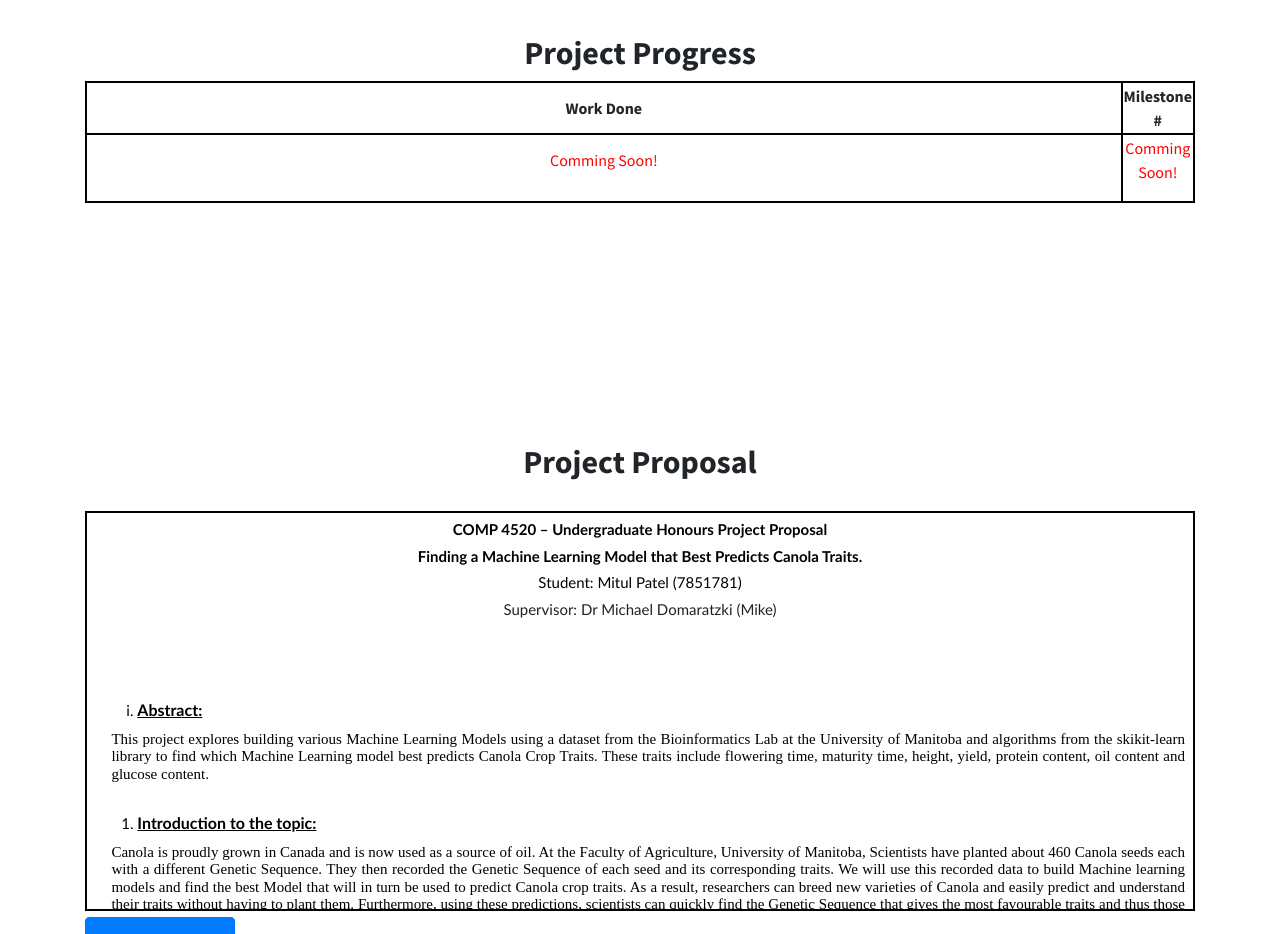
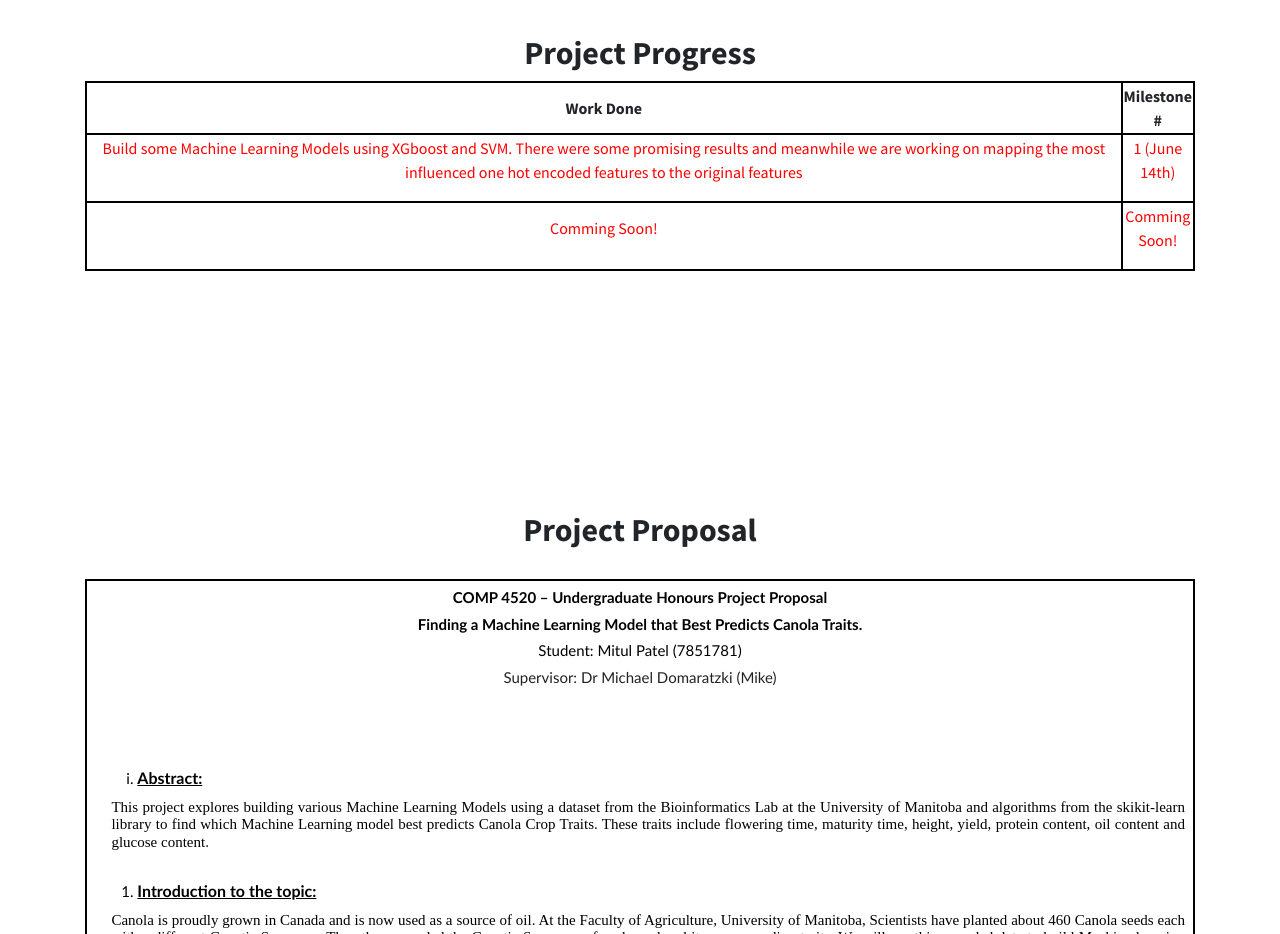
Before and after one commit to Mitul264/HonorsProjectProgress, a plain HTML site: page index.html in a window 1280 px wide. Shown: the part 1340-2274 px from the top of the page. Drawn offline with Linux system fonts and the light colour scheme.

Commit message:
Update index.html

```diff
--- a/index.html
+++ b/index.html
@@ -100,6 +100,11 @@
             </tr>
 
             <tr>
+              <td><p style="color:red" > Build some Machine Learning Models using XGboost and SVM. There were some promising results and meanwhile we are working on mapping the most influenced one hot encoded features to the original features </p></td>
+              <td><p style="color:red" > 1 (June 14th)</p></td>
+            </tr>
+
+            <tr>
               <td><p style="color:red" >Comming Soon!</p></td>
               <td><p style="color:red" >Comming Soon!</p></td>
             </tr>
```
